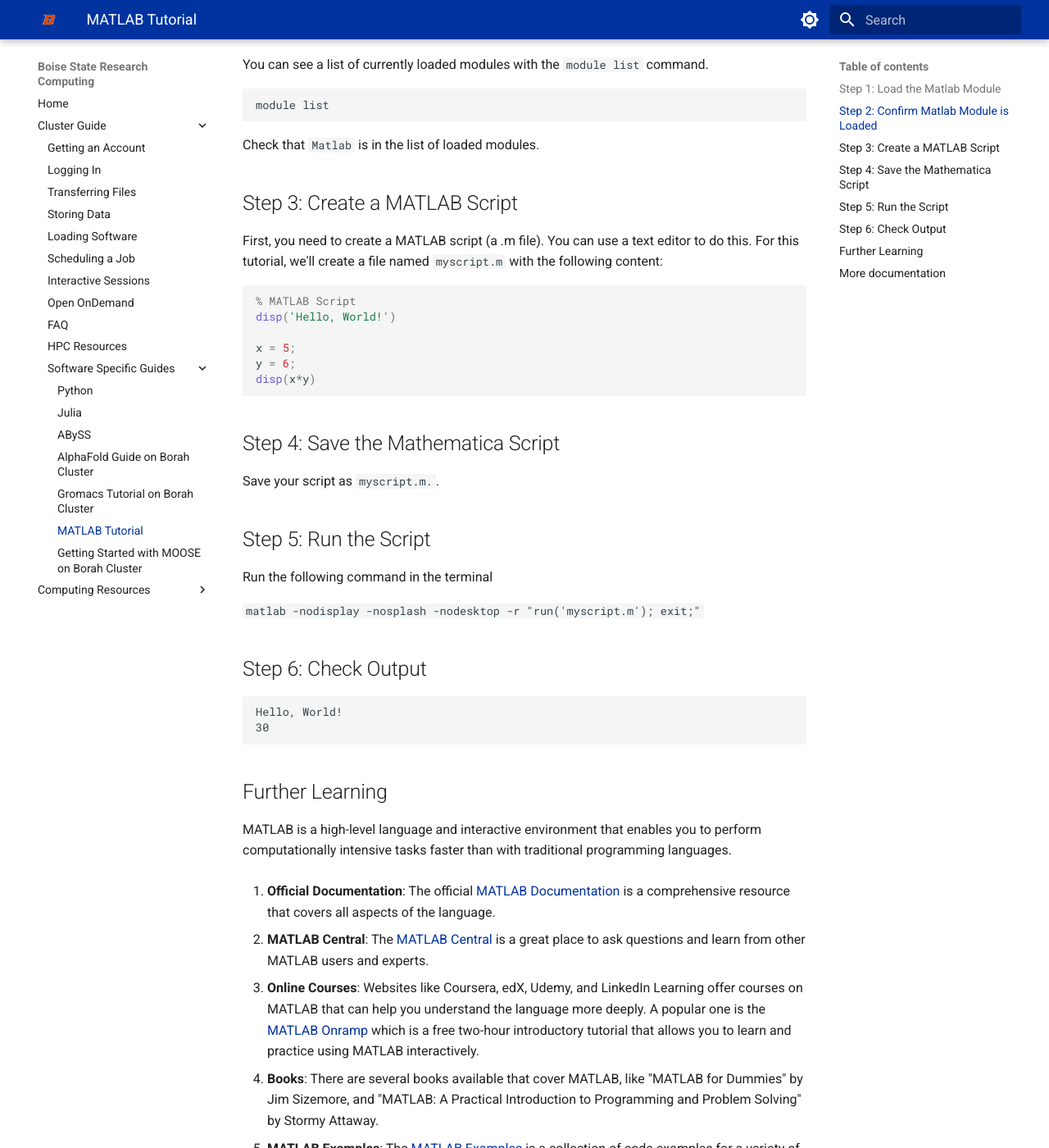
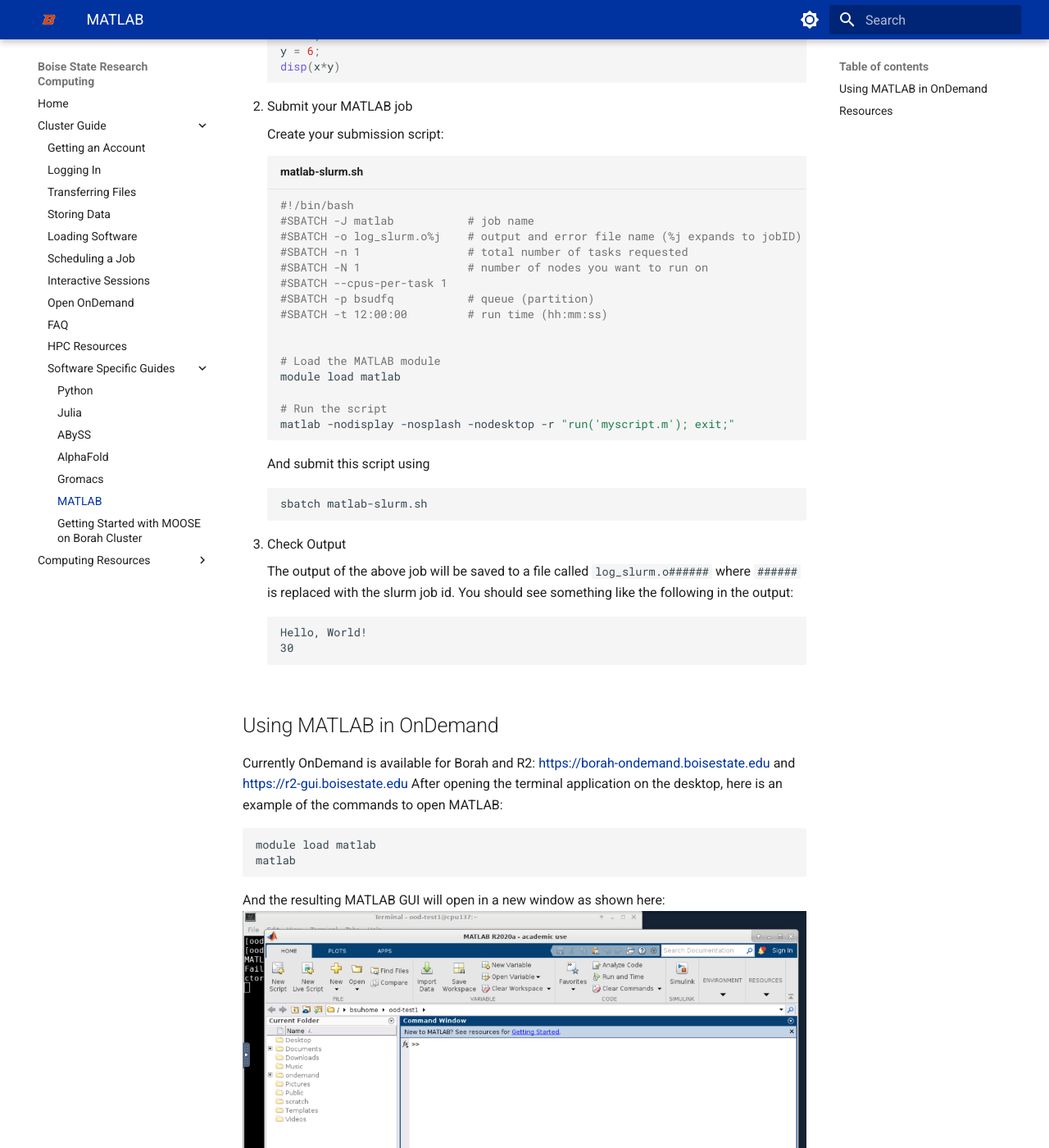
Before and after one commit to bsurc/docs, an MkDocs documentation site: the page built from docs/matlab_tutorial.md, in a window 1280 px wide and 1400 px high, scrolled down 428 px. Shown: the whole window at 82% size. Built offline with MkDocs 1.6.1 and Material for MkDocs 9.7.7, drawn with Linux system fonts in a browser that asks for light colours; some of the changed text lies outside the part shown.

Commit message:
Standardizing tutorials

````diff
--- a/docs/alphafold_tutorial.md
+++ b/docs/alphafold_tutorial.md
@@ -1,11 +1,12 @@
-# AlphaFold Guide on Borah Cluster
+# AlphaFold
 
-This tutorial will guide you through the process of running protein structure prediction using AlphaFold on the Borah cluster.
+AlphaFold is a protein structure prediction system developed by DeepMind. It uses machine learning techniques to accurately predict protein structures, which is an important task in computational biology.
 
-## Step 1: Prepare Directories
+## How to use
 
-Create two new directory for AlphaFold, as well as input and output directories.
+1. Prepare Directories
 
+    Create two new directory for AlphaFold, as well as input and output directories.
 ```bash
 mkdir alphafoldTest
 mkdir alphafold_output
@@ -16,38 +17,18 @@ mkdir input
 mkdir output
 ```
 
-## Step 3: Load Necessary Modules
+2. Prepare Input Files
 
-Borah uses a system called "modules" to manage software. You need to load the necessary modules for AlphaFold.
-
-```bash
-module load slurm
-module load alphafold
-```
-
-## Step 4: Set Environment Variables
-
-Set the DATA_DIR and OUTPUT_DIR environment variables.
-
-```bash
-export DATA_DIR=/bsuscratch/alphafold_data
-export OUTPUT_DIR=/bsuscratch/${USER}/alphafold_output
-```
-
-## Step 5: Prepare Input Files
-
-You need to create a `query.fasta` file in the `input` directory and put your sequences in it. The content should be in FASTA format, as shown below:
-
-```bash
+    You need to create a `query.fasta` file in the `input` directory and put your sequences in it. The content should be in FASTA format, as shown below:
+```bash title="query.fasta"
 >dummy_sequence
 GWSTELEKHREELKEFLKKEGITNVEIRIDNGRLEVRVEGGTERLKRFLEELRQKLEKKGYTVDIKIE
 ```
 
-## Step 6: Submit the Job
+3. Submit the Job
 
-Below is the content of an example job submission script. You can use this as a template to create your own job submission script.
-
-```bash
+    Below is the content of an example job submission script. You can use this as a template to create your own job submission script.
+```bash title="alphafold-slurm.sh"
 #!/bin/bash
 #SBATCH -J Alphafold      # job name
 #SBATCH -o log_slurm.o%j  # output and error file name (%j expands to jobID)
@@ -57,7 +38,6 @@ Below is the content of an example job submission script. You can use this as a
 #SBATCH -t 12:00:00       # run time (hh:mm:ss) - 12.0 hours in this example.
 
 # Load the necessary modules
-module load slurm
 module load alphafold
 
 # Set the environment variables
@@ -66,29 +46,20 @@ export DATA_DIR=/bsuscratch/alphafold_data
 
 # Execute the program:
 run_alphafold.sh -d $DATA_DIR -o $OUTPUT_DIR -m model_1 -f ./input/query.fasta -t 2020-05-14
-
-# Exit if mpirun errored:
-status=$?
-if [ $status -ne 0 ]; then
-    exit $status
-fi
-# Do some post processing.
 ```
 
-## Step 7: Check the Output
+    Submit the job using:
+```bash
+sbatch alphafold-slurm.sh
+```
 
-After the job is finished, you can find the predicted protein structures in the OUTPUT_DIR directory.
+4. Check the Output
+
+    After the job is finished, you can find the predicted protein structures in the OUTPUT_DIR directory.
 
 ## Further Learning
 
-AlphaFold is a protein structure prediction system developed by DeepMind. It uses machine learning techniques to accurately predict protein structures, which is an important task in computational biology.
-
 1. **Official Documentation**: The official [AlphaFold Documentation](https://www.alphafold.ebi.ac.uk/) is a comprehensive resource that covers all aspects of AlphaFold.
-
 2. **GitHub Repository**: The [AlphaFold GitHub Repository](https://github.com/deepmind/alphafold) provides the latest version of AlphaFold, including source code, release notes, and additional documentation.
-
 3. **Research Papers**: The original paper introducing AlphaFold, "Highly accurate protein structure prediction for the human proteome", was published in 2021 and provides detailed information about the techniques used in AlphaFold. Many other papers have since cited and expanded upon this work. These can be found in scientific databases like PubMed.
-
 4. **Online Forums and Communities**: Online resources such as [Bioinformatics Stack Exchange](https://bioinformatics.stackexchange.com/) and [Biostars](https://www.biostars.org/) often have threads discussing issues, solutions, and best practices related to AlphaFold and other bioinformatics tools.
-
-5. **Workshops and Conferences**: There are many workshops, webinars, and conferences related to bioinformatics that may provide training or sessions specific to AlphaFold or protein structure prediction in general. These may be offered by universities, research institutions, or companies in the bioinformatics field.
--- a/docs/gromacs_tutorial.md
+++ b/docs/gromacs_tutorial.md
@@ -1,107 +1,76 @@
-# Gromacs Tutorial on Borah Cluster
+# Gromacs
 
-## Starting Information
+GROMACS is a package to perform molecular dynamics simulations, i.e., compute the Newtonian equations of motion for systems with hundreds to millions of particles. It is primarily designed for biochemical molecules like proteins and lipids that have many complicated bonded interactions, but since GROMACS is extremely fast at calculating the nonbonded interactions (that usually dominate simulations), many groups are also using it for research on non-biological systems.
 
-GROMACS is a versatile package to perform molecular dynamics simulations, i.e., compute the Newtonian equations of motion for systems with hundreds to millions of particles. It is primarily designed for biochemical molecules like proteins and lipids that have many complicated bonded interactions, but since GROMACS is extremely fast at calculating the nonbonded interactions (that usually dominate simulations), many groups are also using it for research on non-biological systems.
+## How to use
 
-## Step 1: Login into the Borah cluster
-```ssh yourusername@borah-login.boisestate.edu```
+1. Create the input files:
 
-## Step 2: Run the development session
-```dev-session-bsu```
+    ```bash title="water.gro"
+    Water molecule
+    3
+        1WAT     OW    1   0.000   0.000   0.000
+        1WAT    HW1    2   0.000   0.100   0.000
+        1WAT    HW2    3   0.100   0.000   0.000
+       0.200   0.200   0.200
+    EOL
+    ```
 
-## Step 3: Navigate to the scratch directory and create a new directory for running GROMACS
-```
-cd /scratch
+    ```bash title="water.mdp"
+    ; Run parameters
+    integrator               = md
+    dt                       = 0.002
+    nsteps                   = 500000
+    ; Output parameters
+    nstxout                  = 500
+    nstvout                  = 500
+    nstenergy                = 500
+    nstlog                   = 500
+    ; Bond parameters
+    continuation             = no
+    constraint_algorithm     = lincs
+    lincs_iter               = 1
+    lincs_order              = 4
+    ```
 
-mkdir gromacs_test
+    ```bash title="water.top"
+    ; Include forcefield parameters
+    #include "oplsaa.ff/forcefield.itp"
+    [ system ]
+    ; Name
+    Water molecule
+    [ molecules ]
+    ; Compound        #mols
+    SOL               1
+    ```
+    For more information about these files and what the options mean, we highly recommened the [GROMACS tutorials](http://www.mdtutorials.com/gmx/).
 
-cd gromacs_test
+2. Create your submission script and submit your job to the scheduler
+
+    ```bash title="gromacs-slurm.sh"
+    #!/bin/bash
+    #SBATCH --job-name=gromacs_test
+    #SBATCH --nodes=1
+    #SBATCH --ntasks-per-node=48
+    #SBATCH --time=01:00:00
+    #SBATCH --partition=bsudfq
+
+
+    module load borah-applications gromacs/2022.3/openmpi/4.1.3/gcc/12.1.0
+
+    gmx_mpi pdb2gmx -f water.pdb -o water_processed.gro -water spce
+    gmx_mpi grompp -f water.mdp -c water_processed.gro -p water.top -o water.tpr
+
+    mpirun gmx_mpi mdrun -v -deffnm water
+    ```
+
+    Submit the job
+```bash
+sbatch gromacs-slurm.sh
 ```
 
-## Step 4: Create the necessary files with correct formatting
-
-### water.gro
-```
-Water molecule
-3
-    1WAT     OW    1   0.000   0.000   0.000
-    1WAT    HW1    2   0.000   0.100   0.000
-    1WAT    HW2    3   0.100   0.000   0.000
-   0.200   0.200   0.200
-EOL
-```
-### water.mdp
-```
-; Run parameters
-integrator               = md
-dt                       = 0.002
-nsteps                   = 500000
-; Output parameters
-nstxout                  = 500
-nstvout                  = 500
-nstenergy                = 500
-nstlog                   = 500
-; Bond parameters
-continuation             = no
-constraint_algorithm     = lincs
-lincs_iter               = 1
-lincs_order              = 4
-```
-### water.top
-```
-; Include forcefield parameters
-#include "oplsaa.ff/forcefield.itp"
-[ system ]
-; Name
-Water molecule
-[ molecules ]
-; Compound        #mols
-SOL               1
-```
-
-## Step 5: Run the commands to get the processed.gro file and the grompp file
-module load gromacs/2020
-```
-gmx_mpi pdb2gmx -f water.pdb -o water_processed.gro -water spce
-gmx_mpi grompp -f water.mdp -c water_processed.gro -p water.top -o water.tpr
-```
-
-## Step 6: Example of an sbatch file that's more about the GROMACS run properties
-
-## job.sh
-```
-#!/bin/bash
-#SBATCH --job-name=gromacs_test
-#SBATCH --nodes=1
-#SBATCH --ntasks-per-node=48
-#SBATCH --time=01:00:00
-#SBATCH --partition=bsudfq
-
-gmx_mpi pdb2gmx -f water.pdb -o water_processed.gro -water spce
-gmx_mpi grompp -f water.mdp -c water_processed.gro -p water.top -o water.tpr
-
-module load gromacs/2020
-srun gmx_mpi mdrun -v -deffnm water
-```
-
-## Submit the job
-```
-sbatch job.sh
-```
-
-## Additional Resources
-1. **Official Documentation**: The [GROMACS online manual](http://manual.gromacs.org/documentation/) provides a comprehensive guide to the program, covering installation, basic usage, and more advanced features.
-
-2. **Tutorials**: The [GROMACS tutorials](http://www.mdtutorials.com/gmx/) offer a step-by-step guide to running simulations, from basic setups to more advanced topics.
-
-3. **User Forum**: The [GROMACS user forum](http://gromacs.bioexcel.eu/) is a great place to ask questions and learn from other users' experiences.
-
-4. **BioExcel Webinars**: [BioExcel](https://www.youtube.com/playlist?list=PLBQ5BPNzjS5IvMhTvA9LQBJsC0_fJUIiB), the leading European Centre of Excellence for Computational Biomolecular Research, offers webinars on using GROMACS and other tools.
-
-5. **Workshops and Training**: Many universities and institutes offer GROMACS workshops, which can provide hands-on experience. Check for opportunities at your institution or nearby research centers.
-
-Remember, mastering GROMACS, like any computational tool, comes with practice and familiarity. Use it frequently, experiment with its features, and don't hesitate to seek help when needed.
-
-
-**Note:** Remember to adjust the parameters in the job script (e.g., time, partition, nodes, ntasks) according to the resources required by your task.
+## Resources
+- [GROMACS online manual](http://manual.gromacs.org/documentation/): Official documentation.
+- [GROMACS tutorials](http://www.mdtutorials.com/gmx/): Step-by-step guide to running simulations, from basic setups to more advanced topics.
+- [GROMACS user forum](http://gromacs.bioexcel.eu/): Forum to ask questions and learn from other users' experiences.
+- [BioExcel](https://www.youtube.com/playlist?list=PLBQ5BPNzjS5IvMhTvA9LQBJsC0_fJUIiB): Video tutorials on using GROMACS and other tools.
--- a/docs/matlab_tutorial.md
+++ b/docs/matlab_tutorial.md
@@ -1,30 +1,11 @@
-# MATLAB Tutorial
+# MATLAB
 
-This tutorial will guide you through the process of using MATLAB in the terminal.
+MATLAB is a high-level language and interactive environment that enables you to perform computationally intensive tasks faster than with traditional programming languages.
 
-## Step 1: Load the Matlab Module
+1. Create a MATLAB Script
 
-Borah uses a system called "modules" to manage software. To use Matlab, you need to load its module.
-
-```bash
-module load matlab
-```
-
-## Step 2: Confirm Matlab Module is Loaded
-
-You can see a list of currently loaded modules with the `module list` command.
-
-```bash
-module list
-```
-Check that `Matlab` is in the list of loaded modules.
-
-
-## Step 3: Create a MATLAB Script
-
-First, you need to create a MATLAB script (a .m file). You can use a text editor to do this. For this tutorial, we'll create a file named `myscript.m` with the following content:
-
-```matlab
+    First, you need to create a MATLAB script (a .m file) using any text editor. For this tutorial, we'll create a file named `myscript.m`:
+```matlab title="myscript.m"
 % MATLAB Script
 disp('Hello, World!')
 
@@ -33,45 +14,54 @@ y = 6;
 disp(x*y)
 ```
 
-## Step 4: Save the Mathematica Script
-Save your script as `myscript.m.`.
+2. Submit your MATLAB job
 
-## Step 5: Run the Script
-Run the following command in the terminal
+    Create your submission script:
+```bash title="matlab-slurm.sh"
+#!/bin/bash
+#SBATCH -J matlab           # job name
+#SBATCH -o log_slurm.o%j    # output and error file name (%j expands to jobID)
+#SBATCH -n 1                # total number of tasks requested
+#SBATCH -N 1                # number of nodes you want to run on
+#SBATCH --cpus-per-task 1
+#SBATCH -p bsudfq           # queue (partition)
+#SBATCH -t 12:00:00         # run time (hh:mm:ss)
 
-`matlab -nodisplay -nosplash -nodesktop -r "run('myscript.m'); exit;"`
 
-## Step 6: Check Output
+# Load the MATLAB module
+module load matlab
 
+# Run the script
+matlab -nodisplay -nosplash -nodesktop -r "run('myscript.m'); exit;"
+```
+
+    And submit this script using
+```bash
+sbatch matlab-slurm.sh
+```
+
+3. Check Output
+
+    The output of the above job will be saved to a file called `log_slurm.o######` where `######` is replaced with the slurm job id. You should see something like the following in the output:
 ```
 Hello, World!
 30
 ```
 
-## Further Learning
+## Using MATLAB in OnDemand
 
-MATLAB is a high-level language and interactive environment that enables you to perform computationally intensive tasks faster than with traditional programming languages.
-
-1. **Official Documentation**: The official [MATLAB Documentation](https://www.mathworks.com/help/matlab/) is a comprehensive resource that covers all aspects of the language.
-
-2. **MATLAB Central**: The [MATLAB Central](https://www.mathworks.com/matlabcentral/) is a great place to ask questions and learn from other MATLAB users and experts.
-
-3. **Online Courses**: Websites like Coursera, edX, Udemy, and LinkedIn Learning offer courses on MATLAB that can help you understand the language more deeply. A popular one is the [MATLAB Onramp](https://www.mathworks.com/learn/tutorials/matlab-onramp.html) which is a free two-hour introductory tutorial that allows you to learn and practice using MATLAB interactively.
-
-4. **Books**: There are several books available that cover MATLAB, like "MATLAB for Dummies" by Jim Sizemore, and "MATLAB: A Practical Introduction to Programming and Problem Solving" by Stormy Attaway.
-
-5. **MATLAB Examples**: The [MATLAB Examples](https://www.mathworks.com/examples/matlab) is a collection of code examples for a variety of MATLAB functions. It can be a great source of learning and inspiration.
-
-Remember, like any language, the key to learning MATLAB is practice. Try to use MATLAB regularly for a variety of tasks to get the hang of it.
-
-## More documentation
-
+Currently OnDemand is available for Borah and R2: [https://borah-ondemand.boisestate.edu](https://borah-ondemand.boisestate.edu) and [https://r2-gui.boisestate.edu](https://r2-gui.boisestate.edu)
 After opening the terminal application on the desktop, here is an example of the commands to open MATLAB:
 ```bash
 module load matlab
 matlab
 ```
 And the resulting MATLAB GUI will open in a new window as shown here:
-[Borah OnDemand desktop with MATLAB GUI open](images/ood-desktop-matlab.png) "Borah OnDemand desktop with MATLAB GUI open")
+![Borah OnDemand desktop with MATLAB GUI open](images/ood-desktop-matlab.png "Borah OnDemand desktop with MATLAB GUI open")
 
-- [MATLAB](https://www.boisestate.edu/rcs/matlab/)
+## Resources
+
+- [MATLAB Documentation](https://www.mathworks.com/help/matlab/): Official documentaion
+- [MATLAB Central](https://www.mathworks.com/matlabcentral/): Forum to ask questions and learn from other MATLAB users and experts.
+- [MATLAB Onramp](https://www.mathworks.com/learn/tutorials/matlab-onramp.html): A free two-hour introductory tutorial that allows you to learn and practice using MATLAB interactively.
+- [MATLAB Examples](https://www.mathworks.com/examples/matlab): A collection of code examples for a variety of MATLAB functions.
````
